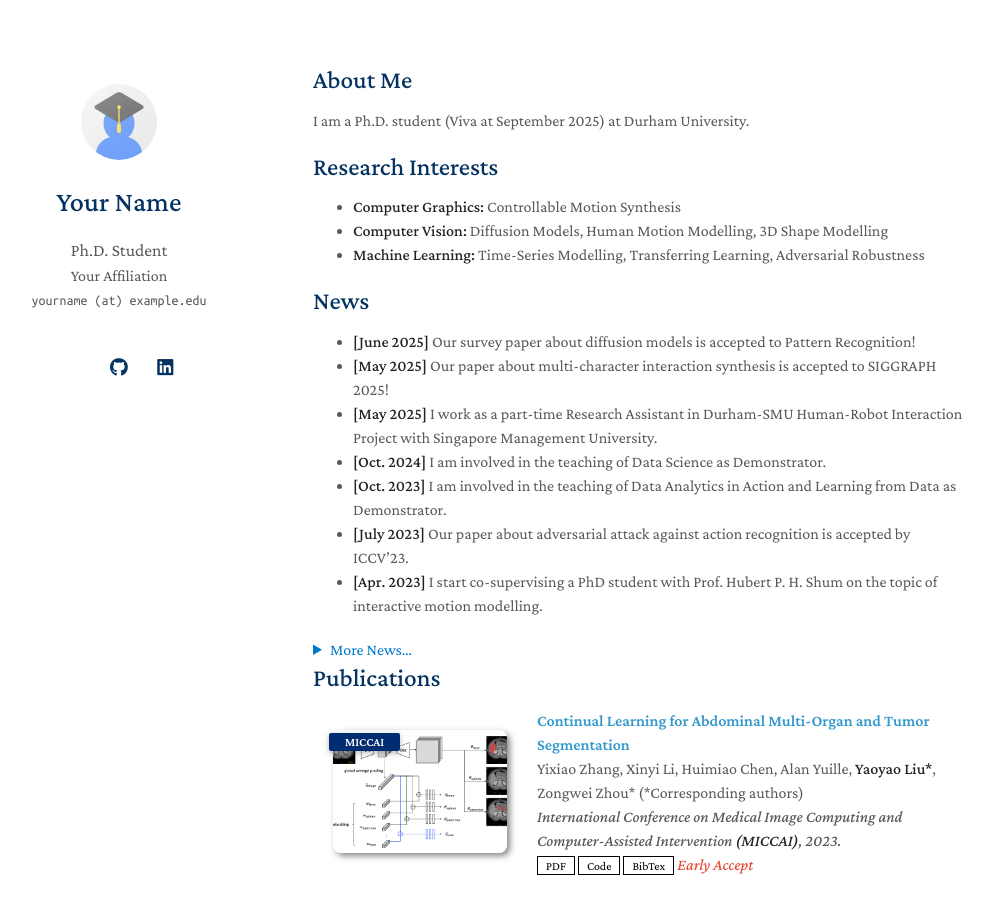
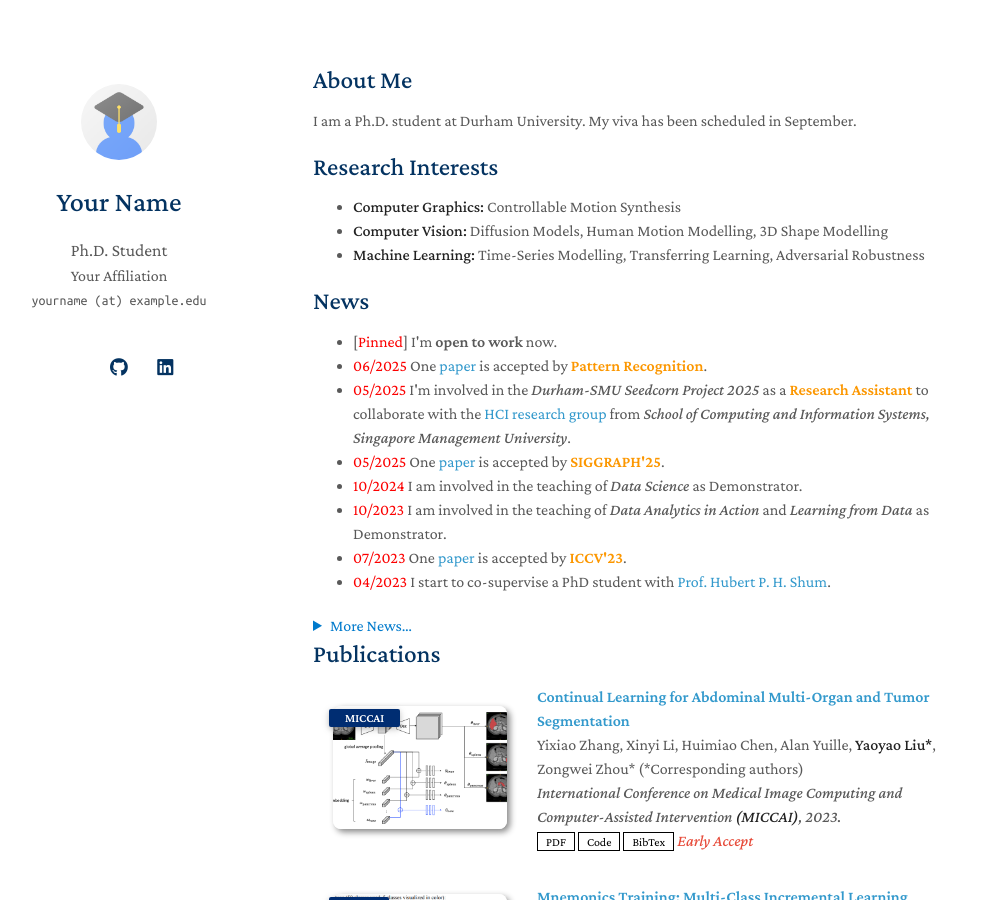
Before and after one commit to CH4N9ZY/ch4n9zy.github.io, a Jekyll site: the page built from index.md, in a window 1280 px wide and 900 px high. Shown: the whole window, without its empty margins (157-1149 px from the left). Built offline with Jekyll 4.4.1, drawn with Linux system fonts in a browser that asks for light colours; a style sheet for code colours, icons or effects is not loaded; our own code applies the rules of GitHub Pages for plain Markdown files.

Commit message:
20250609

```diff
--- a/index.md
+++ b/index.md
@@ -4,7 +4,7 @@ layout: homepage
 
 ## About Me
 
-I am a Ph.D. student (Viva at September 2025) at Durham University.
+I am a Ph.D. student at Durham University. My viva has been scheduled in September.
 
 ## Research Interests
 
@@ -14,13 +14,25 @@ I am a Ph.D. student (Viva at September 2025) at Durham University.
 
 ## News
 
-- **[June 2025]** Our survey paper about diffusion models is accepted to Pattern Recognition!
-- **[May 2025]** Our paper about multi-character interaction synthesis is accepted to SIGGRAPH 2025!
-- **[May 2025]** I work as a part-time Research Assistant in Durham-SMU Human-Robot Interaction Project with Singapore Management University.
-- **[Oct. 2024]** I am involved in the teaching of Data Science as Demonstrator.
-- **[Oct. 2023]** I am involved in the teaching of Data Analytics in Action and Learning from Data as Demonstrator.
-- **[July 2023]** Our paper about adversarial attack against action recognition is accepted by ICCV'23.
-- **[Apr. 2023]** I start co-supervising a PhD student with Prof. Hubert P. H. Shum on the topic of interactive motion modelling.
+<ul>
+  <li>[<a style="color: rgb(252, 0, 0)">Pinned</a>] I'm <b>open to work</b> now.</li>
+  <li><a style="color: rgb(252, 0, 0)">06/2025</a> One <a href="https://ch4n9zy.github.io/publication/2025-pr" target="_blank">paper</a> is accepted by <a style="color: rgb(252, 151, 0)"><b>Pattern Recognition</b></a>.</li>
+  <li><a style="color: rgb(252, 0, 0)">05/2025</a> I'm involved in the <i>Durham-SMU Seedcorn Project 2025</i> as a <a style="color: rgb(252, 151, 0)"><b>Research Assistant</b></a> to collaborate with the <a href="https://smuhci.com/" target="_blank">HCI research group</a> from <i>School of Computing and Information Systems, Singapore Management University</i>.</li>
+  <li><a style="color: rgb(252, 0, 0)">05/2025</a> One <a href="https://ch4n9zy.github.io/publication/2025-siggraph" target="_blank">paper</a> is accepted by <a style="color: rgb(252, 151, 0)"><b>SIGGRAPH'25</b></a>.</li>
+  <!-- <li><a style="color: rgb(252, 0, 0)">04/2025</a> I gave a presentation at <i>Renmin University of China.</li> -->
+  <li><a style="color: rgb(252, 0, 0)">10/2024</a> I am involved in the teaching of <i>Data Science</i> as Demonstrator.</li>
+  <li><a style="color: rgb(252, 0, 0)">10/2023</a> I am involved in the teaching of <i>Data Analytics in Action</i> and <i>Learning from Data</i> as Demonstrator.</li>
+  <li><a style="color: rgb(252, 0, 0)">07/2023</a> One <a href="https://ch4n9zy.github.io/publication/2023-iccv" target="_blank">paper</a> is accepted by <a style="color: rgb(252, 151, 0)"><b>ICCV'23</b></a>.</li>
+  <li><a style="color: rgb(252, 0, 0)">04/2023</a> I start to co-supervise a PhD student with <a href="https://hubertshum.com/" target="_blank">Prof. Hubert P. H. Shum</a>.</li>
+</ul>
+
+<!-- - **[June 2025]** Our survey paper about diffusion models is accepted to Pattern Recognition! -->
+<!-- - **[May 2025]** Our paper about multi-character interaction synthesis is accepted to SIGGRAPH 2025! -->
+<!-- - **[May 2025]** I work as a part-time Research Assistant in Durham-SMU Human-Robot Interaction Project with Singapore Management University. -->
+<!-- - **[Oct. 2024]** I am involved in the teaching of Data Science as Demonstrator. -->
+<!-- - **[Oct. 2023]** I am involved in the teaching of Data Analytics in Action and Learning from Data as Demonstrator. -->
+<!-- - **[July 2023]** Our paper about adversarial attack against action recognition is accepted by ICCV'23. -->
+<!-- - **[Apr. 2023]** I start co-supervising a PhD student with Prof. Hubert P. H. Shum on the topic of interactive motion modelling. -->
 <details>
   <summary style="cursor: pointer; color: #007acc;">More News…</summary>
   <ul>
```
